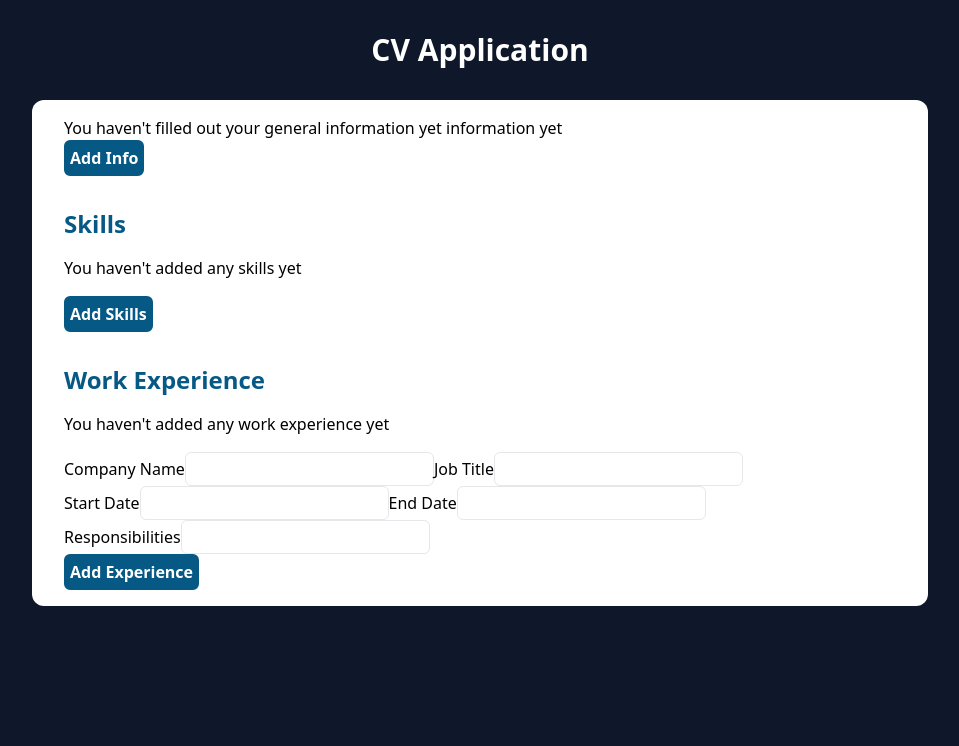
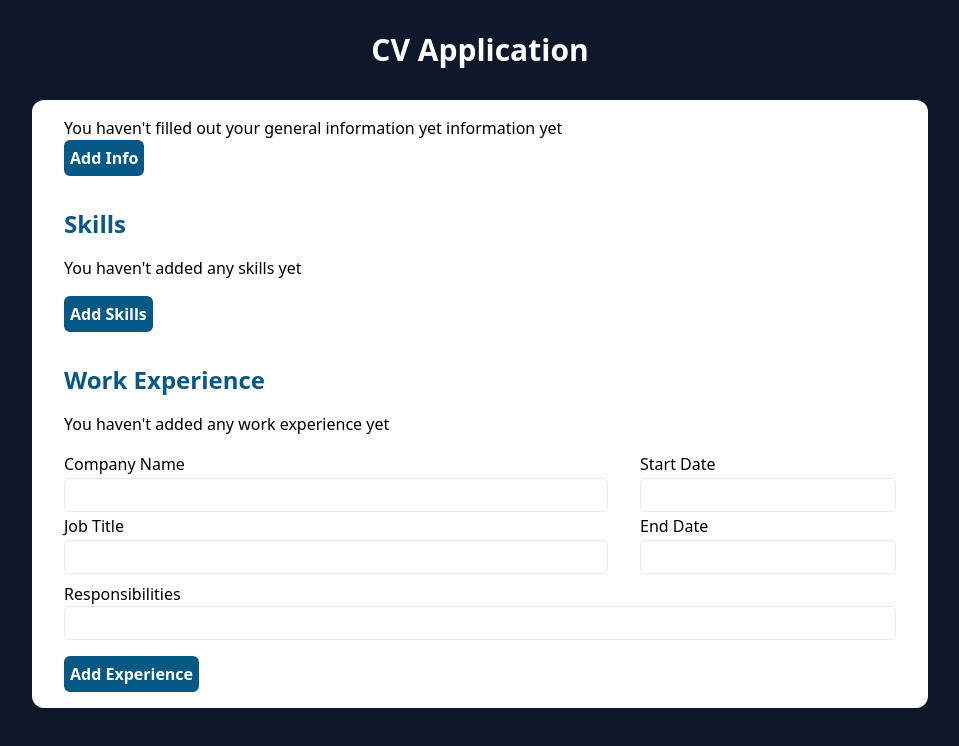
Before and after one commit to JoshDevHub/cv-project, a React (Create React App) app: page / in a window 1280 px wide. Both pictures are taken after a click on the button "Add Work". Shown: the top 746 px of the page, without its empty margins (160-1119 px from the left). Built offline with nearby package versions, Linux system fonts and the light colour scheme.

Commit message:
feat: add basic styles for work experience form

```diff
--- a/src/components/WorkForm.js
+++ b/src/components/WorkForm.js
@@ -9,8 +9,11 @@ class WorkForm extends Component {
       this.props.experience;
 
     return (
-      <form onSubmit={this.props.handleSubmit}>
-        <div>
+      <form
+        onSubmit={this.props.handleSubmit}
+        className="grid grid-cols-3 gap-y-2 gap-x-8"
+      >
+        <div className="col-span-2 flex flex-col gap-0.5">
           <label htmlFor="compnayName">Company Name</label>
           <Input
             type="text"
@@ -18,7 +21,7 @@ class WorkForm extends Component {
             value={companyName}
             handler={this.props.handleChange}
           />
-          <label htmlFor="jobTitle">Job Title</label>
+          <label htmlFor="jobTitle col-span-2">Job Title</label>
           <Input
             type="text"
             id="jobTitle"
@@ -26,7 +29,7 @@ class WorkForm extends Component {
             handler={this.props.handleChange}
           />
         </div>
-        <div>
+        <div className="flex flex-col gap-0.5">
           <label htmlFor="startDate">Start Date</label>
           <Input
             type="text"
@@ -42,7 +45,7 @@ class WorkForm extends Component {
             handler={this.props.handleChange}
           />
         </div>
-        <div>
+        <div className="col-span-3 mb-2 flex flex-col">
           <label htmlFor="responsibilities">Responsibilities</label>
           <Input
             type="text"
```
